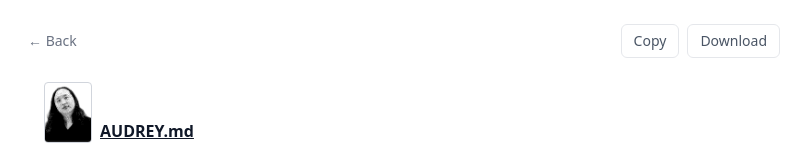
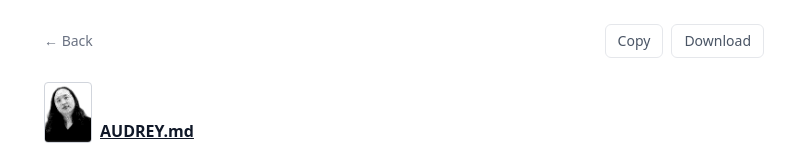
Before and after one commit to Utopian-Contributors/archive, a React (Vite) app: page /file/AUDREY.md in a window 1280 px wide. Shown: the top 160 px of the page, without its empty margins (236-1047 px from the left). Built offline with nearby package versions, Linux system fonts and the light colour scheme.

Commit message:
fix: detail page

```diff
--- a/src/components/FileDetail.tsx
+++ b/src/components/FileDetail.tsx
@@ -9,8 +9,9 @@ function FileDetail({ files }: { files: FileEntry[] }) {
   const [copied, setCopied] = useState(false);
 
   useEffect(() => {
+    window.scrollTo(0, 0);
     if (file?.name) document.title = file.name;
-  }, [file?.name]);
+  }, [slug]);
 
   if (!file) {
     return (
@@ -45,7 +46,7 @@ function FileDetail({ files }: { files: FileEntry[] }) {
 
   return (
     <div className="max-w-3xl mx-auto">
-      <div className="sticky top-0 px-2 py-6 bg-white/95 flex items-center justify-between">
+      <div className="sticky top-0 px-6 py-6 bg-white/95 flex items-center justify-between">
         <Link
           to="/"
           className="text-gray-500 no-underline text-sm hover:text-black"
```
